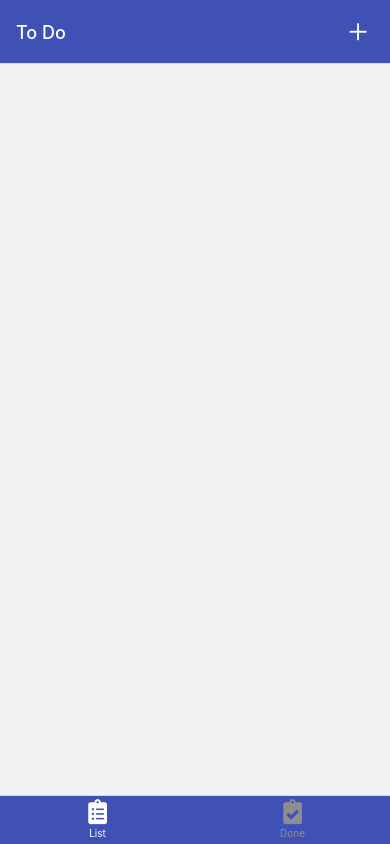
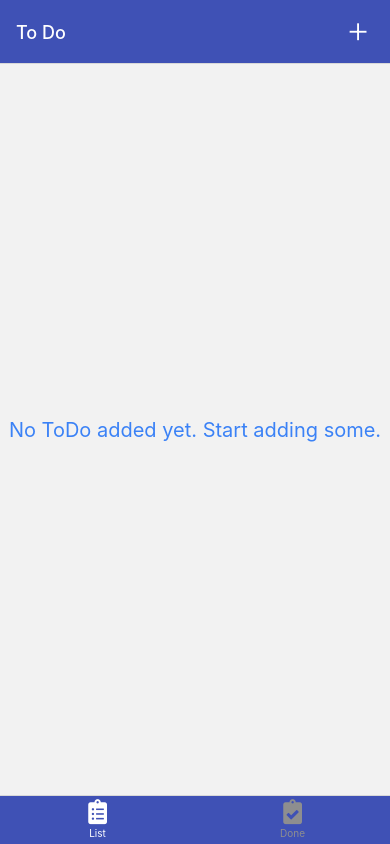
Before and after one commit to DagimAsnake/reactNative-ToDo, a React Native app: screen / in a window 390 px wide. Built offline with nearby package versions, Linux system fonts and the light colour scheme; no server answers.

Commit message:
handle empty array

```diff
--- a/Screens/DoneToDoScreen.js
+++ b/Screens/DoneToDoScreen.js
@@ -62,6 +62,14 @@ const DoneToDoScreen = () => {
     );
   };
 
+  if (!toDoItems || toDoItems.length === 0) {
+    return (
+      <View className="flex flex-1 justify-center items-center">
+        <Text className="text-xl text-blue-500">No ToDo Done yet. Finish some ToDO's.</Text>
+      </View>
+    );
+  }
+
   return (
     <View className="flex-1">
       <FlatList data={toDoItems} keyExtractor={(item) => item._id} renderItem={renderToDo} />
--- a/Screens/ListToDoScreen.js
+++ b/Screens/ListToDoScreen.js
@@ -59,6 +59,14 @@ const ListToDoScreen = () => {
     );
   };
 
+  if (!toDoItems || toDoItems.length === 0) {
+    return (
+      <View className="flex flex-1 justify-center items-center">
+        <Text className="text-xl text-blue-500">No ToDo added yet. Start adding some.</Text>
+      </View>
+    );
+  }
+
   return (
     <View className="flex-1">
       <FlatList data={toDoItems} keyExtractor={(item) => item._id} renderItem={renderToDo} />
```
